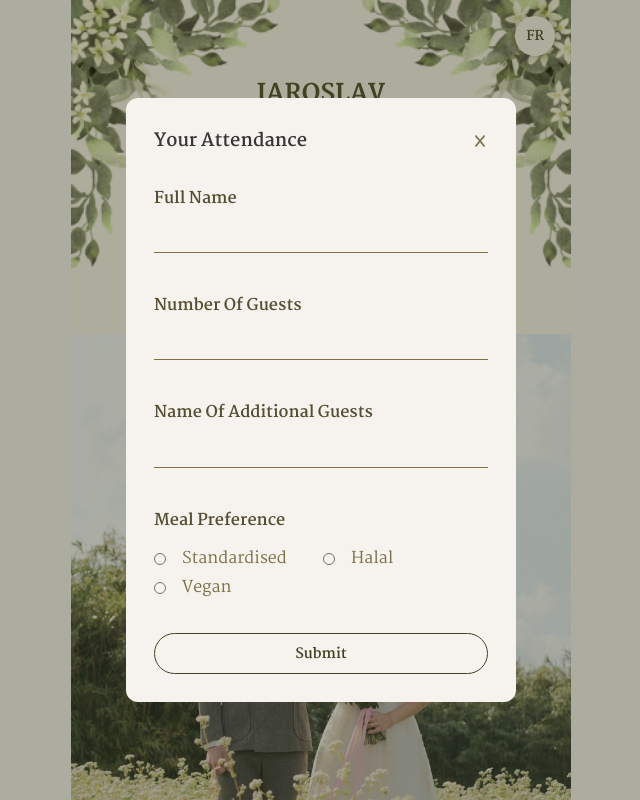
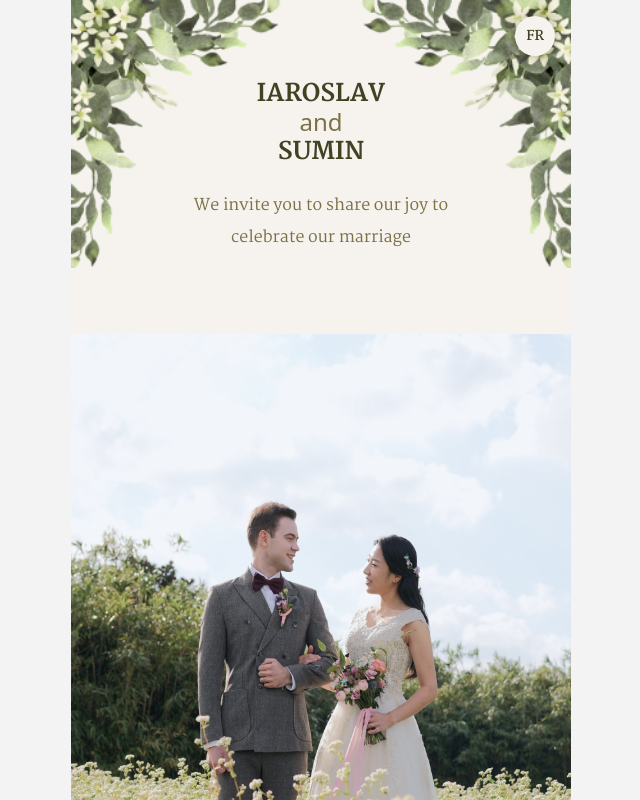
Before and after one commit to NaraeJang/Wegic, a React (Vite) app: page / in a window 1280 px wide. Shown: the top 800 px of the page, without its empty margins (319-959 px from the left). Built offline with nearby package versions, Linux system fonts and the light colour scheme; a web font is replaced by a local one.

Commit message:
display alarm function for rsvp

```diff
--- a/src/componenets/Appointment.jsx
+++ b/src/componenets/Appointment.jsx
@@ -7,8 +7,8 @@ import { Button, RsvpFirstModal, RsvpSecondModal } from '../subCompoenets';
 const RsvpContext = createContext();
 
 const Appointment = () => {
-  const [isFirstModalOpen, setIsFirstModalOpen] = useState(true);
-  const [isSecondModalOpen, setIsSecondModalOpen] = useState(false);
+  const [isFirstModalOpen, setIsFirstModalOpen] = useState(false);
+  const [isSecondModalOpen, setIsSecondModalOpen] = useState(true);
 
   return (
     <RsvpContext.Provider
--- a/src/index.css
+++ b/src/index.css
@@ -857,6 +857,10 @@ footer p {
   height: 0.75rem;
   margin-right: 1rem;
 }
+.rsvp__popup__page__content .rsvp-form .alert p {
+  padding: 0.5rem 0;
+  line-height: 140%;
+}
 .rsvp__popup__page__content p {
   padding: 0 0 2rem 0;
 }
--- a/src/sass/base/_appointment.scss
+++ b/src/sass/base/_appointment.scss
@@ -90,6 +90,7 @@
 
     &__content {
       padding: 1.75rem;
+
       .rsvp-form {
         display: flex;
         flex-direction: column;
@@ -134,6 +135,11 @@
           height: 0.75rem;
           margin-right: 1rem;
         }
+
+        & .alert p {
+          padding: 0.5rem 0;
+          line-height: 140%;
+        }
       }
 
       p {
--- a/src/subCompoenets/RsvpFirstModal.jsx
+++ b/src/subCompoenets/RsvpFirstModal.jsx
@@ -1,11 +1,54 @@
+import { useState } from 'react';
 import { useWegicContext } from '../App';
 import { useRsvpContext } from '../componenets/Appointment';
 import ModalTitle from './ModalTitle';
 import RsvpRadioInput from './RsvpRadioInput';
+import Alert from './Alert';
 
 const RsvpFirstModal = () => {
   const { isFrench } = useWegicContext();
-  const { setIsFirstModalOpen } = useRsvpContext();
+  const { setIsFirstModalOpen, setIsSecondModalOpen } = useRsvpContext();
+
+  const [alarmText, setAlarmText] = useState({
+    textFR: '',
+    textEN: '',
+    alertStatus: '',
+  });
+  const [isAlarming, setIsAlarming] = useState(false);
+
+  // Display Alert
+  function commentDeleteAlarm(textFR, textEN, alertStatus) {
+    setIsAlarming(true);
+    setAlarmText({ textFR, textEN, alertStatus });
+
+    // remove alert
+    setTimeout(function () {
+      setIsAlarming(false);
+      setAlarmText({ textFR: '', textEN: '', alertStatus: '' });
+    }, 3000);
+  }
+
+  const handleSubmit = (e) => {
+    e.preventDefault();
+
+    const formData = new FormData(e.target);
+
+    const fullName = formData.get('rsvpFullName');
+    const guestNumber = formData.get('rsvpGuestNumber');
+    const guestName = formData.get('rsvpGuestName');
+    const meal = formData.get('rsvpMeal');
+
+    if (!fullName || !meal) {
+      return commentDeleteAlarm(
+        'Nom ou préférence manquants.',
+        'Full Name or Meal Preference is missing.',
+        'danger'
+      );
+    }
+
+    setIsFirstModalOpen(false);
+    setIsSecondModalOpen(true);
+  };
 
   return (
     <div className="rsvp__popup">
@@ -16,18 +59,24 @@ const RsvpFirstModal = () => {
           onClick={() => setIsFirstModalOpen(false)}
         />
         <div className="rsvp__popup__page__content">
-          <form className="rsvp-form">
+          <form className="rsvp-form" onSubmit={handleSubmit}>
             <div className="rsvp-form__name">
               <label htmlFor="rsvpFullName">
-                <h4>{isFrench ? 'Nom Complet' : 'Full Name'}</h4>
+                <h4>{isFrench ? 'Nom Complet*' : 'Full Name*'}</h4>
               </label>
-              <input type="text" id="rsvpFullName" required="required" />
+              <input type="text" id="rsvpFullName" name="rsvpFullName" />
             </div>
             <div className="rsvp-form__guests--number">
               <label htmlFor="rsvpGuestNumber">
                 <h4>{isFrench ? `Nombre d’Invités` : 'Number of Guests'}</h4>
               </label>
-              <input type="number" id="rsvpGuestNumber" required="required" />
+              <input
+                type="number"
+                id="rsvpGuestNumber"
+                name="rsvpGuestNumber"
+                required="required"
+                defaultValue="0"
+              />
             </div>
             <div className="rsvp-form__guests--name">
               <label htmlFor="rsvpGuestName">
@@ -37,10 +86,12 @@ const RsvpFirstModal = () => {
                     : 'Name of Additional Guests'}
                 </h4>
               </label>
-              <input type="text" id="rsvpGuestName" />
+              <input type="text" id="rsvpGuestName" name="rsvpGuestName" />
             </div>
             <div className="rsvp-form__meal">
-              <h4>{isFrench ? `Préférence alimentaire` : `Meal Preference`}</h4>
+              <h4>
+                {isFrench ? `Préférence alimentaire*` : `Meal Preference*`}
+              </h4>
               <div className="rsvp-form__meal--group">
                 <RsvpRadioInput
                   category="rsvpMeal"
@@ -68,9 +119,9 @@ const RsvpFirstModal = () => {
               type="submit">
               {isFrench ? 'soumettre' : 'submit'}
             </button>
-            <div className="alert">
-              <p></p>
-            </div>
+            {isAlarming && (
+              <Alert alarmText={alarmText} isAlarming={isAlarming} />
+            )}
           </form>
         </div>
       </div>
--- a/src/subCompoenets/RsvpRadioInput.jsx
+++ b/src/subCompoenets/RsvpRadioInput.jsx
@@ -5,7 +5,7 @@ const RsvpRadioInput = ({ category, labelTextFr, labelTextEn, name }) => {
 
   return (
     <label className="radio-input-label" htmlFor={name}>
-      <input type="radio" name={category} id={name} />
+      <input type="radio" name={category} id={name} defaultValue={name} />
       <span>{isFrench ? labelTextFr : labelTextEn}</span>
     </label>
   );
```
Also changed, not shown: 1 other file (tests, documents, lock files or other folders).
